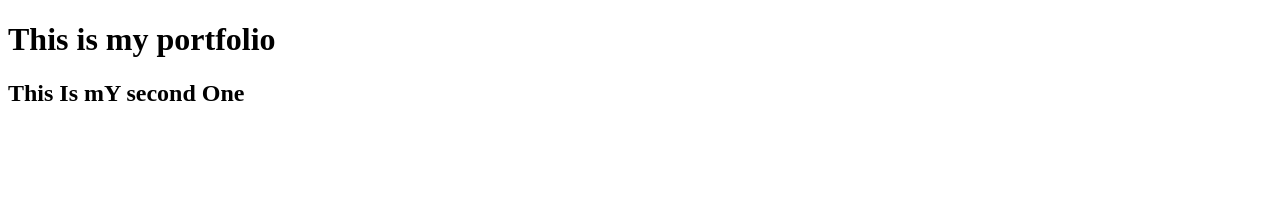
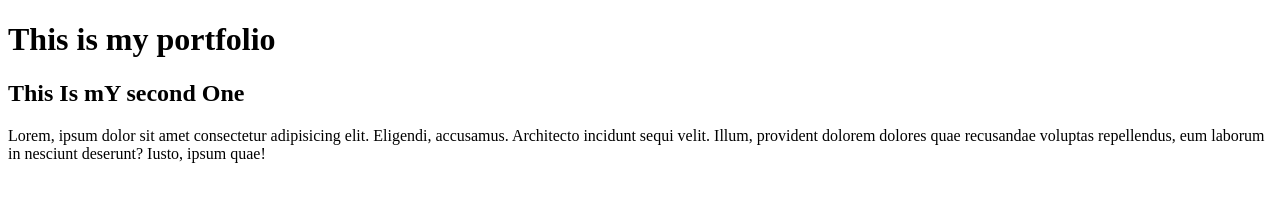
Before and after one commit to Krishna21102000/Portfolio, a plain HTML site: page index.html in a window 1280 px wide. Drawn offline with Linux system fonts and the light colour scheme.

Commit message:
Krishna 2

```diff
--- a/index.html
+++ b/index.html
@@ -8,5 +8,6 @@
 <body>
     <h1>This is my portfolio</h1>
     <h2>This Is mY second One</h2>
+    <p>Lorem, ipsum dolor sit amet consectetur adipisicing elit. Eligendi, accusamus. Architecto incidunt sequi velit. Illum, provident dolorem dolores quae recusandae voluptas repellendus, eum laborum in nesciunt deserunt? Iusto, ipsum quae!</p>
 </body>
 </html>
```
